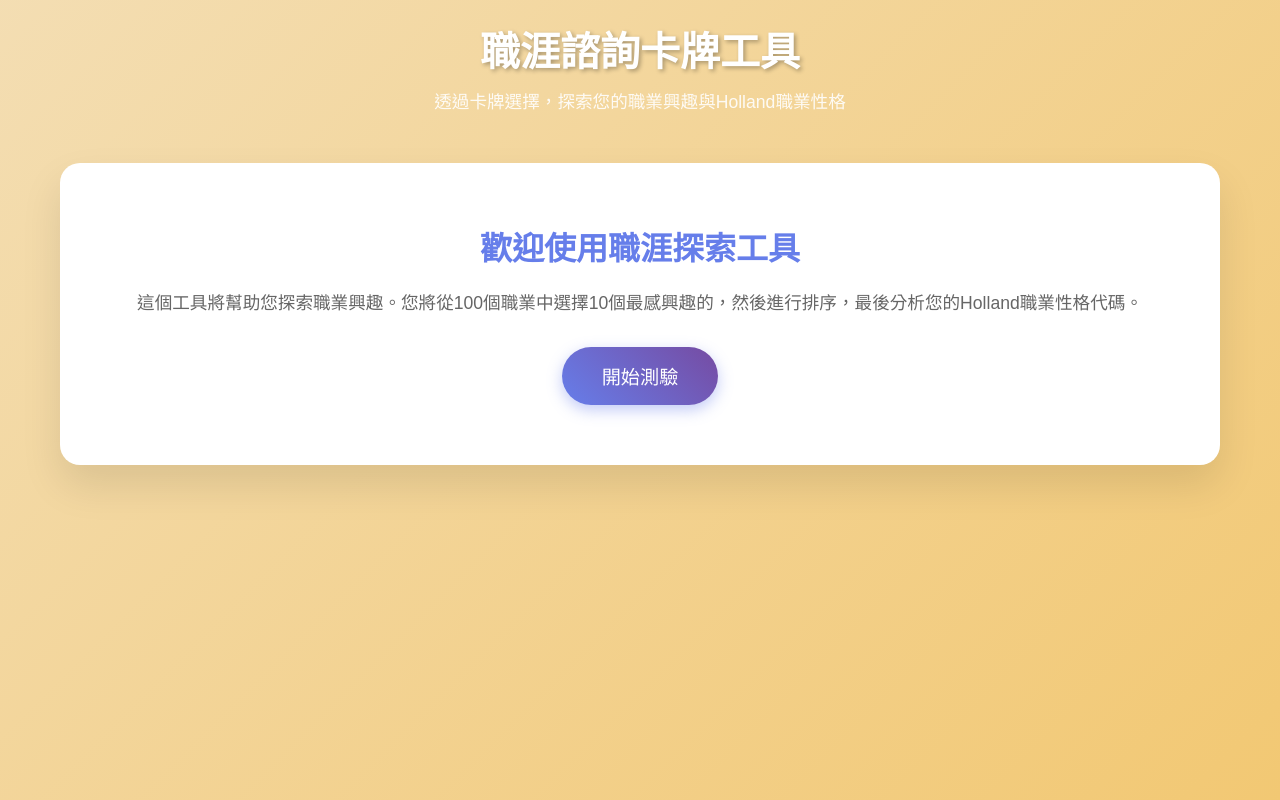
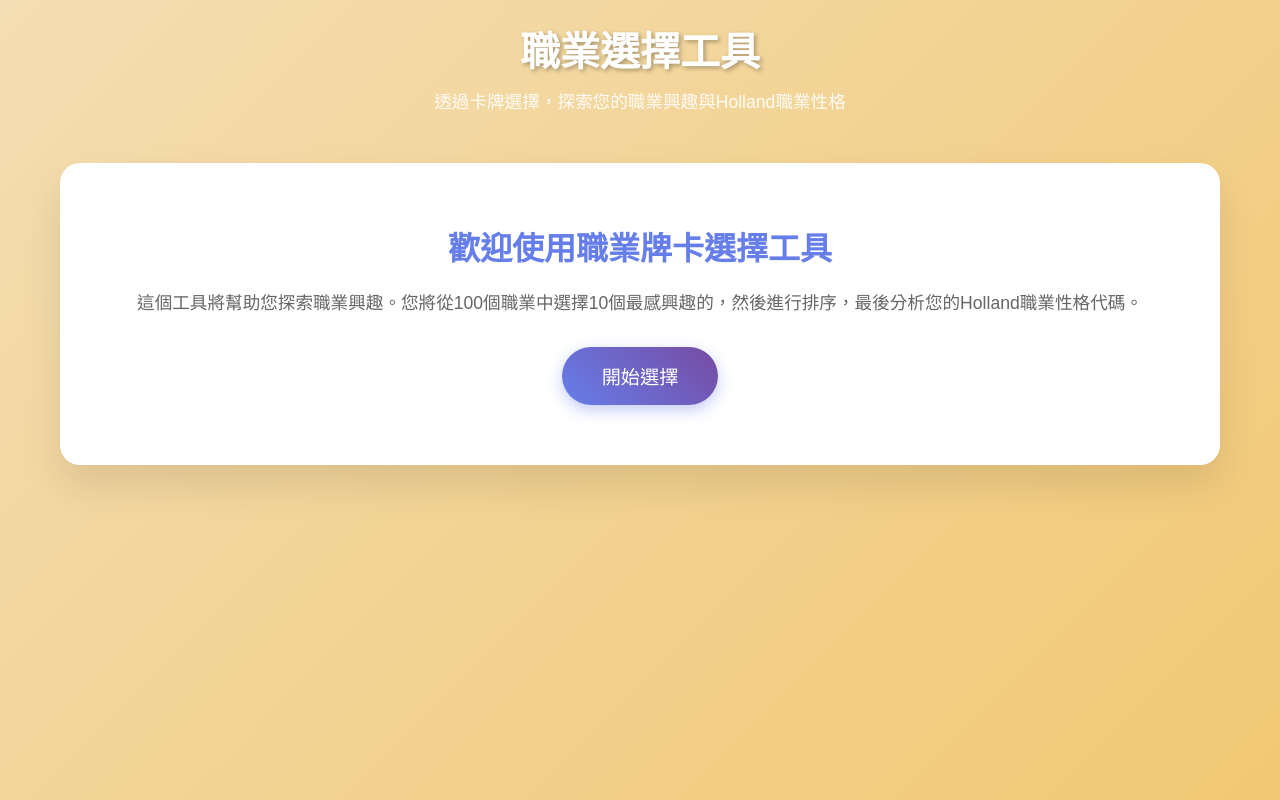
Before and after one commit to ZoeyHsueh-dev/career-card-tool, a plain HTML site: page index.html in a window 1280 px wide. Drawn offline with Linux system fonts and the light colour scheme.

Commit message:
Update to elegant purple theme and terminology

```diff
--- a/index.html
+++ b/index.html
@@ -3,13 +3,13 @@
 <head>
     <meta charset="UTF-8">
     <meta name="viewport" content="width=device-width, initial-scale=1.0">
-    <title>職涯諮詢卡牌工具</title>
+    <title>職業選擇工具</title>
     <link rel="stylesheet" href="styles.css">
 </head>
 <body>
     <div class="container">
         <div class="header">
-            <h1>職涯諮詢卡牌工具</h1>
+            <h1>職業選擇工具</h1>
             <p>透過卡牌選擇，探索您的職業興趣與Holland職業性格</p>
         </div>
 
@@ -21,9 +21,9 @@
 
         <!-- 開始畫面 -->
         <div id="startScreen" class="start-screen hidden">
-            <h2>歡迎使用職涯探索工具</h2>
+            <h2>歡迎使用職業牌卡選擇工具</h2>
             <p>這個工具將幫助您探索職業興趣。您將從100個職業中選擇10個最感興趣的，然後進行排序，最後分析您的Holland職業性格代碼。</p>
-            <button class="btn-primary" onclick="startTest()">開始測驗</button>
+            <button class="btn-primary" onclick="startTest()">開始選擇</button>
         </div>
 
         <!-- 選擇卡牌畫面 -->
```
